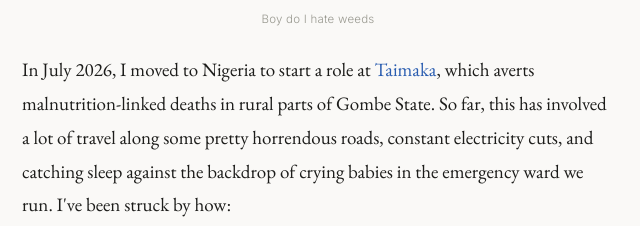
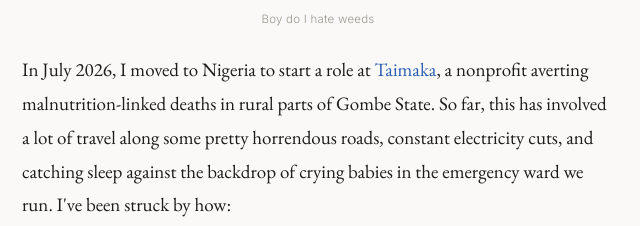
Before and after one commit to freebonacci/about, a plain HTML site: page journey.html in a window 1280 px wide. Shown: the part 5126-5352 px from the top of the page, 322-962 px from the left. Drawn offline with nearby package versions, Linux system fonts and the light colour scheme.

Commit message:
Describe Taimaka as a nonprofit on journey page
Co-Authored-By: Claude Opus 5.5 <noreply@anthropic.com>

```diff
--- a/journey.html
+++ b/journey.html
@@ -237,7 +237,7 @@
   <img class="journey-photo" src="farm-2.jpeg" alt="Working as a farm-hand in South West England" />
   <p class="caption">Boy do I hate weeds</p>
 
-  <p class="year-para"><span class="year-marker">2026</span>In July 2026, I moved to Nigeria to start a role at <a href="https://www.taimaka.org" target="_blank">Taimaka</a>, which averts malnutrition-linked deaths in rural parts of Gombe State. So far, this has involved a lot of travel along some pretty horrendous roads, constant electricity cuts, and catching sleep against the backdrop of crying babies in the emergency ward we run. I've been struck by how:</p>
+  <p class="year-para"><span class="year-marker">2026</span>In July 2026, I moved to Nigeria to start a role at <a href="https://www.taimaka.org" target="_blank">Taimaka</a>, a nonprofit averting malnutrition-linked deaths in rural parts of Gombe State. So far, this has involved a lot of travel along some pretty horrendous roads, constant electricity cuts, and catching sleep against the backdrop of crying babies in the emergency ward we run. I've been struck by how:</p>
   <ul class="journey-list">
     <li>my attitudes towards death are shifting</li>
     <li>seasonal malnutrition is, rising and falling with the harvest cycle</li>
```
